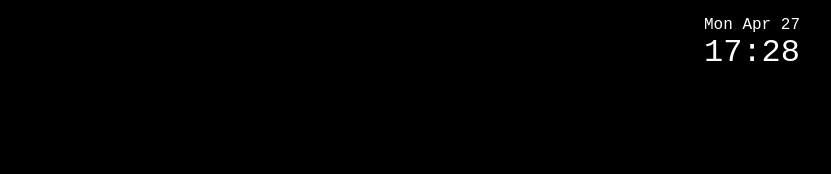
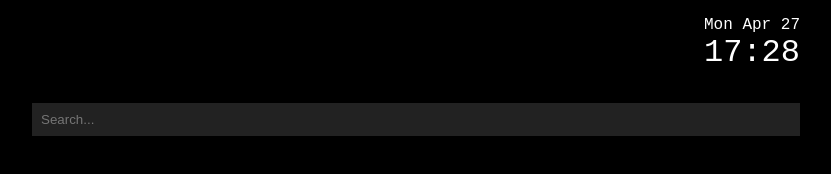
Before and after one commit to tr0y-gh/newtab, a plain HTML site: page docs/index.html in a window 1280 px wide. Shown: the whole page, without its empty margins (224-1055 px from the left). Drawn offline with Linux system fonts and the light colour scheme.

Commit message:
search input

```diff
--- a/docs/index.html
+++ b/docs/index.html
@@ -17,5 +17,16 @@
       <div class="time" x-text="time"></div>
     </div>
   </div>
+
+  <div x-data="inputsearch" class="container">
+    <form @submit.prevent="onSubmit" class="content">
+      <input
+        type="text"
+        placeholder="Search..."
+        x-init="$el.focus()"
+        x-model="search"
+      />
+    </form>
+  </div>
 </body>
 </html>
--- a/docs/script.js
+++ b/docs/script.js
@@ -37,6 +37,12 @@ function formatTime (date) {
   if (m.length === 1) m = 0+m
   return `${h}:${m}`
 }
+function format(str, ...args) {
+  return str.replace(/%s/g, () => args.shift())
+}
+
+const history = window.localStorage.getItem('history') || []
+
 document.addEventListener('alpine:init', () => {
   Alpine.data('datetime', () => ({
     current_date: new Date(),
@@ -50,4 +56,14 @@ document.addEventListener('alpine:init', () => {
       return formatTime(this.current_date)
     },
   }))
+
+  Alpine.data('inputsearch', () => ({
+    search: '',
+    history,
+    onSubmit (e) {
+      // TODO: s/ /+
+      const url = format('https://duckduckgo.com/?q=%s', this.search)
+      window.location.href = url
+    },
+  }))
 })
--- a/docs/style.css
+++ b/docs/style.css
@@ -4,7 +4,9 @@
 
 :root {
   --max-width: 800px;
-  --pad-md: 1rem;
+  --pad-sm: .25rem;
+  --pad-md: .5rem;
+  --bg-light: #222;
   --bg-normal: #000;
   --fg-normal: #fff;
   --font-sans: Arial, sans-serif;
@@ -13,6 +15,13 @@
 .light {
   --bg-normal: #fff;
   --fg-normal: #000;
+}
+
+@media (min-width: 600px) {
+  :root {
+    --pad-sm: .5rem;
+    --pad-md: 1rem;
+  }
 }
 
 /*
@@ -56,3 +65,18 @@ body {
   [x-data="datetime"] {
   }
 }
+
+[x-data="inputsearch"] {
+  input {
+    width: 100%;
+    padding: var(--pad-sm);
+    background: var(--bg-light);
+    border: 1px solid var(--bg-light);
+    outline: none;
+    color: var(--fg-normal);
+  }
+}
+@media (min-width: 600px) {
+  [x-data="inputsearch"] {
+  }
+}
```
